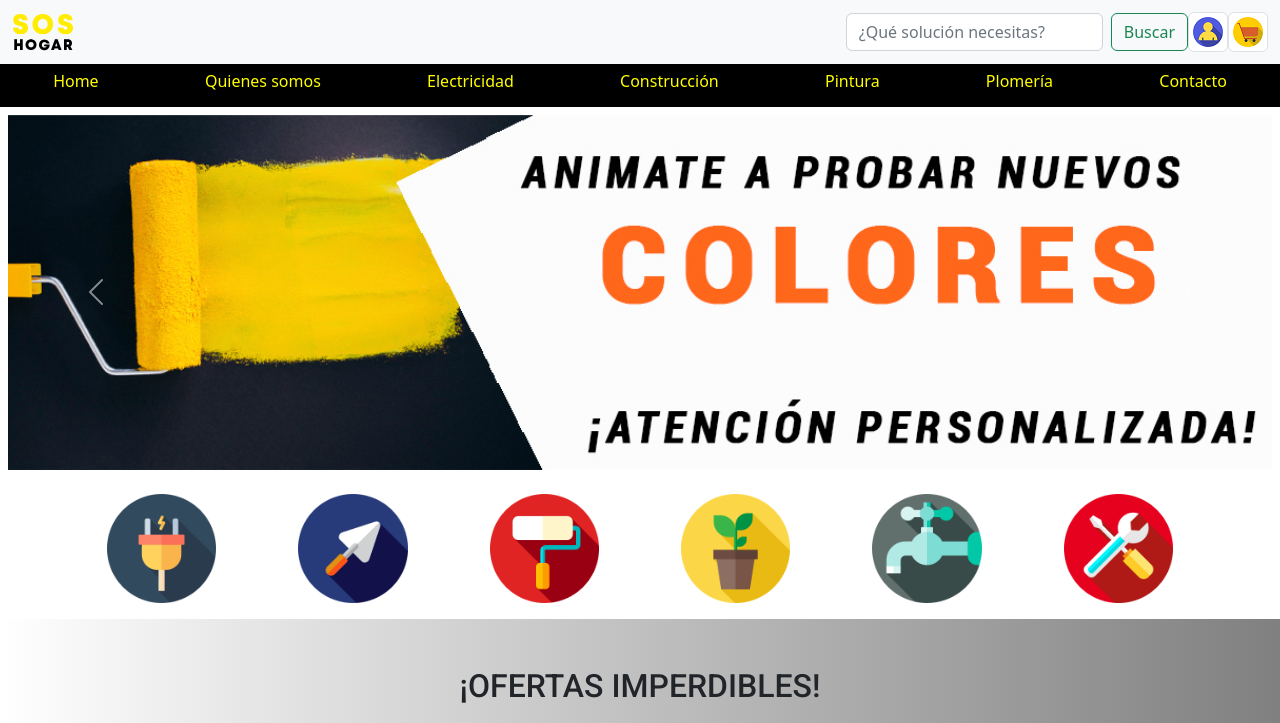
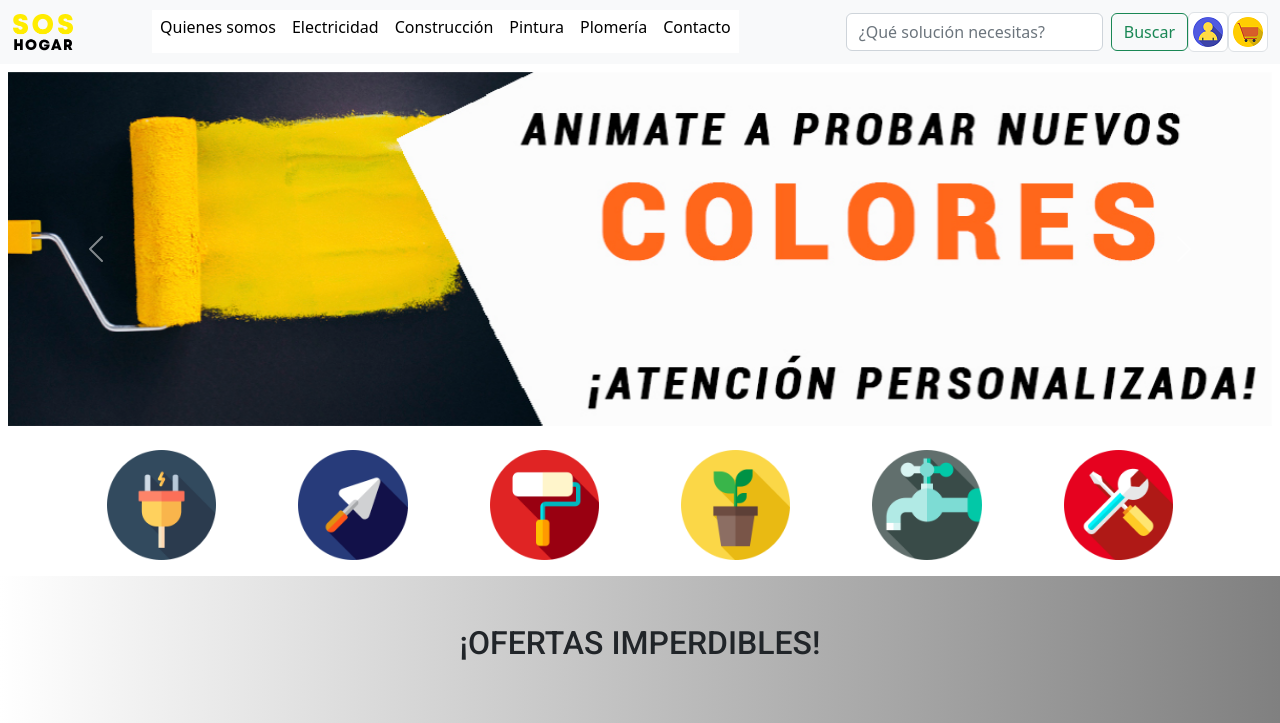
Before and after one commit to maurovs89/Proyecto-Final-JS--Mauro-Valverde, a plain HTML site: page index.html in a window 1280 px wide. Shown: the top 723 px of the page. Drawn offline with nearby package versions, Linux system fonts and the light colour scheme.

Commit message:
Menu con medua query arreglado

```diff
--- a/index.html
+++ b/index.html
@@ -6,13 +6,11 @@
     <meta name="viewport" content="width=device-width, initial-scale=1.0">
     <!-- CSS -->
     <link rel="stylesheet" href="style.css">
-    <title>Home - SOS HOGAR - Ferreteria Online</title>
+    <title>SOS HOGAR - Ferreteria Online</title>
     <!-- CDN Bootstrps-->
     <link href="https://cdn.jsdelivr.net/npm/bootstrap@5.2.2/dist/css/bootstrap.min.css" rel="stylesheet" integrity="sha384-Zenh87qX5JnK2Jl0vWa8Ck2rdkQ2Bzep5IDxbcnCeuOxjzrPF/et3URy9Bv1WTRi" crossorigin="anonymous">
     <!--Fuente Roboto-->
-    <link rel="preconnect" href="https://fonts.googleapis.com">
-    <link rel="preconnect" href="https://fonts.gstatic.com" crossorigin>
-    <link href="https://fonts.googleapis.com/css2?family=Roboto:wght@500;700;900&display=swap" rel="stylesheet">
+    <link href="https://fonts.googleapis.com/css?family=Roboto:100,300,400,500,700&display=swap" rel="stylesheet">
 </head>
 <body>
   <!--Barra superior con logo, buscador, login y carrito-->
@@ -24,15 +22,27 @@
         </button>
         <div class="collapse navbar-collapse" id="navbarTogglerDemo01">
           <a class="navbar-brand" href="index.html"><img class="w-50 logo-animacion" src="Imagenes\LOGONUEVOCHICO.png" alt="Logo Tienda Online Sos Hogar Ferrteria"></a>
-          <ul class="navbar-nav me-auto mb-2 mb-lg-0">
+          <ul class="navbar-nav me-auto mb-2 mb-lg-0 menu">
             <li class="nav-item">
-              <a class="nav-link active" aria-current="page" href="#"> </a>
+              <!--a class="flex-sm-fill text-sm-center nav-link" href="index.html"><h6>Home</h6></a-->
             </li>
             <li class="nav-item">
-              <a class="nav-link active" aria-current="page" href="#"> </a>
+              <a class="flex-sm-fill text-sm-center nav-link" href="categoria-construccion.html"><h6>Quienes somos</h6></a>
             </li>
             <li class="nav-item">
-              <a class="nav-link active" aria-current="page" href="#"> </a>
+              <a class="flex-sm-fill text-sm-center nav-link" aria-current="page" href="categoria-electricidad.html"><h6>Electricidad</h6></a>
+            </li>
+            <li class="nav-item">
+              <a class="flex-sm-fill text-sm-center nav-link" href="categoria-construccion.html"><h6>Construcción</h6></a>
+            </li>
+            <li class="nav-item">
+              <a class="flex-sm-fill text-sm-center nav-link" href="categoria-pintura.html"><h6>Pintura</h6></a>
+            </li>
+            <li class="nav-item">
+              <a class="flex-sm-fill text-sm-center nav-link" href="categoria-plomeria.html"><h6>Plomería</h6></a>
+            </li>
+            <li class="nav-item">
+              <a class="flex-sm-fill text-sm-center nav-link" href="categoria-construccion.html"><h6>Contacto</h6></a>
             </li>
           </ul>
           <form class="d-flex" role="search">
@@ -45,7 +55,7 @@
       </div>
     </nav>
     <!--Barra con opciones de busqueda por Catergorias: Jardín, Garage, Baño y Cocina-->
-    <section class="menu">
+    <!--section class="menu">
       <nav class="nav nav-pills flex-column flex-sm-row">
         <a class="flex-sm-fill text-sm-center nav-link" href="index.html"><h6>Home</h6></a>
         <a class="flex-sm-fill text-sm-center nav-link" href="categoria-construccion.html"><h6>Quienes somos</h6></a>
@@ -55,7 +65,7 @@
         <a class="flex-sm-fill text-sm-center nav-link" href="categoria-plomeria.html"><h6>Plomería</h6></a>
         <a class="flex-sm-fill text-sm-center nav-link" href="categoria-construccion.html"><h6>Contacto</h6></a>
       </nav>
-    </section>
+    </section-->
   </header>
     <!--Corrousel con portadas de la marca-->
     <section>
--- a/style.css
+++ b/style.css
@@ -3,7 +3,8 @@ ul {
 }
 
 h2 {
-    font-family: 'Roboto', sans-serif
+    font-family: 'Roboto', sans-serif;
+
 }
 
 footer {
@@ -21,11 +22,11 @@ footer {
    }
 
 .menu {
-    background-color: black;
+    background-color: white;
 }
 
 h6 {
-    color: yellow;
+    color: black;
 }
 
 h6:hover {
@@ -47,3 +48,14 @@ footer h6 {
     transition: all 2s;
     animation-timing-function:ease-in-out;
  }
+
+ @media (max-width: 992px) {
+    .logo-animacion {
+        display: none;
+    }
+}
+
+
+ .marcas {
+    justify-content: center;
+ }
```
